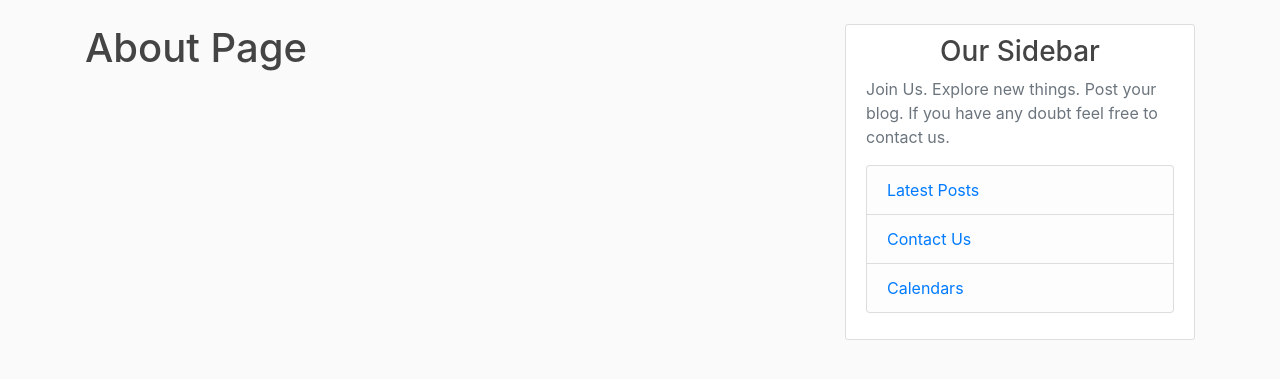
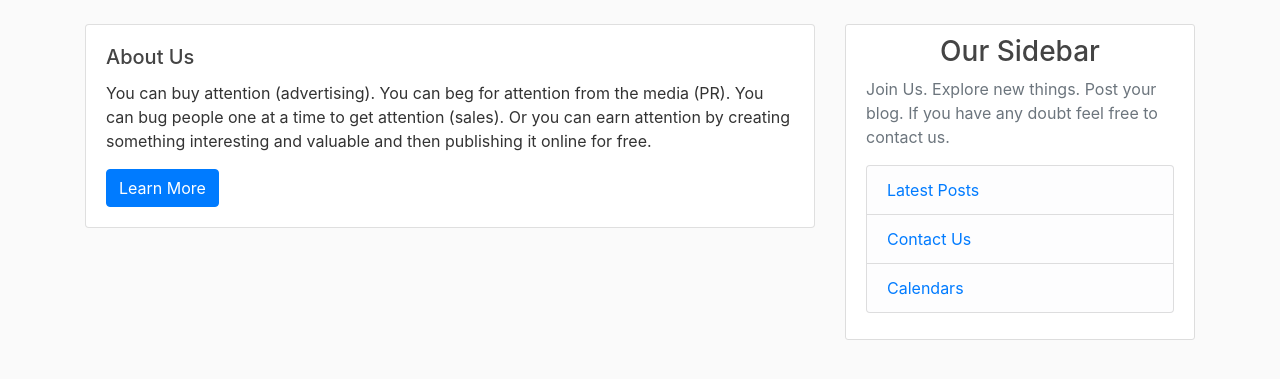
Before and after one commit to Sudhanshu-jena/BlogUsingDjango, a Django app: page /about/ in a window 1280 px wide. Shown: the part 56-435 px from the top of the page. Run offline with Django 3.2, Linux system fonts and the light colour scheme; some libraries are stand-ins or nearby versions.

Commit message:
Update about.html

```diff
--- a/blog/templates/blog/about.html
+++ b/blog/templates/blog/about.html
@@ -1,4 +1,12 @@
 {% extends "blog/base.html" %}
 {% block content %}
-    <h1>About Page</h1>
+
+<div class="card">
+      <div class="card-body">
+        <h5 class="card-title">About Us</h5>
+        <p class="card-text">You can buy attention (advertising). You can beg for attention from the media (PR). You can bug people one at a time to get attention (sales). Or you can earn attention by creating something interesting and valuable and then publishing it online for free.</h3>
+                </p>
+        <a href="#" class="btn btn-primary">Learn More</a>
+      </div>
+    </div>
 {% endblock content %}
```
